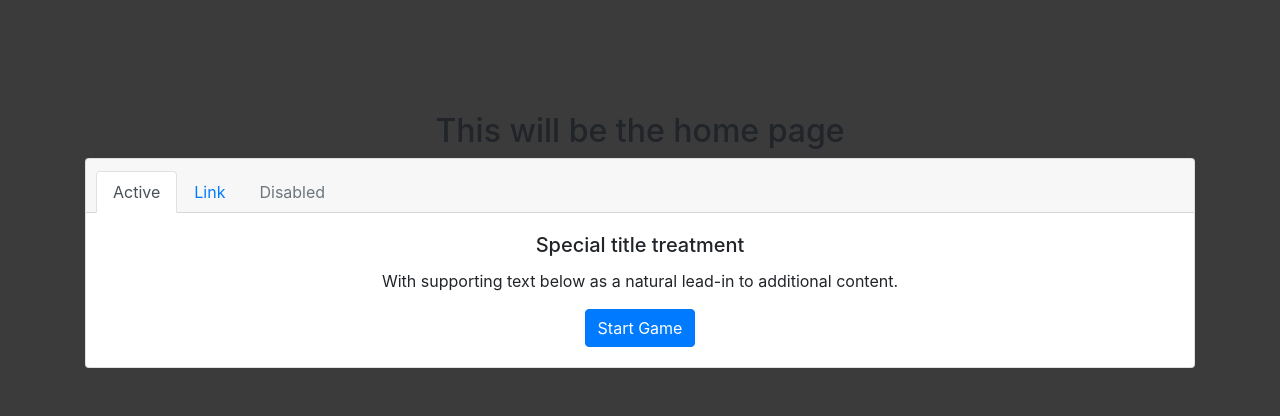
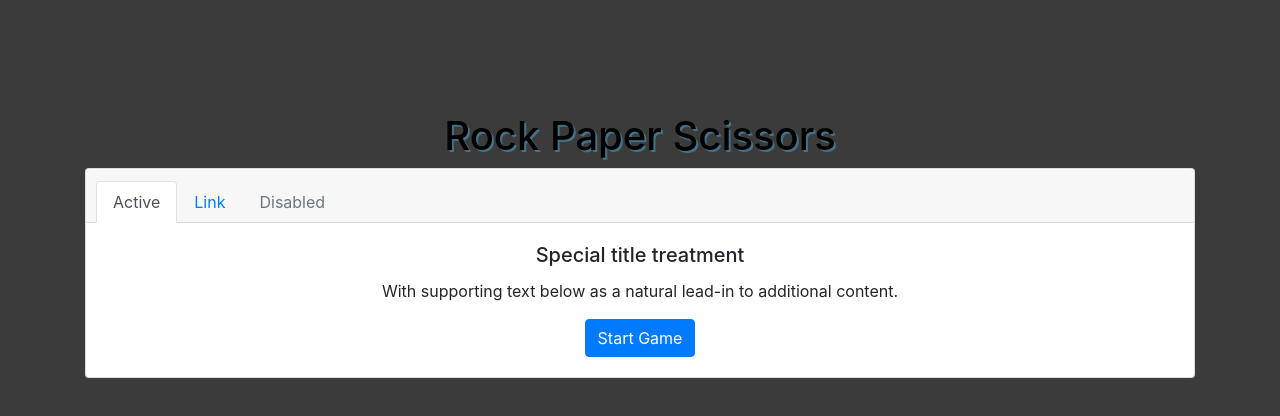
Before and after one commit to CodyBonsma/rock-paper-scissors, a React (Create React App) app: page / in a window 1280 px wide. Shown: the top 416 px of the page. Built offline with nearby package versions, Linux system fonts and the light colour scheme.

Commit message:
homepage title

```diff
--- a/src/Home/Home.css
+++ b/src/Home/Home.css
@@ -1,3 +1,9 @@
 .main-nav {
     margin-top: 7rem;
 }
+
+#front-title {
+    font-size: 40px;
+    color: black;
+    text-shadow: 2px 2px #427388;
+}
--- a/src/Home/Home.jsx
+++ b/src/Home/Home.jsx
@@ -5,7 +5,7 @@ const Home = () => {
   return (
 
     <div className="container main-nav">
-      <h2>This will be the home page</h2>
+      <h2 id="front-title">Rock Paper Scissors</h2>
       <div className="card text-center">
         <div className="card-header">
           <ul className="nav nav-tabs card-header-tabs">
```
Also changed, not shown: 1 other file (tests, documents, lock files or other folders).
